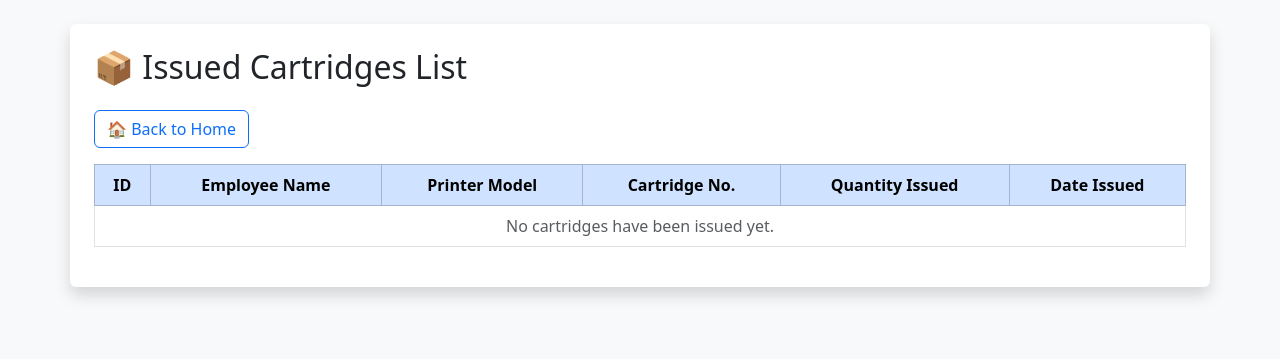
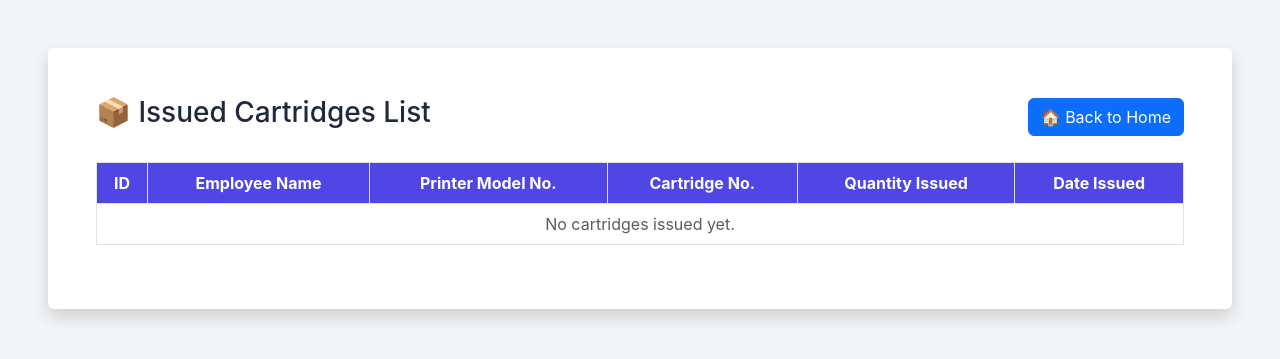
Before and after one commit to chirag1751/PrinterTonerSystem, a Flask app: page /issued-cartridges in a window 1280 px wide. Shown: the top 359 px of the page. Run offline with Flask 3, Linux system fonts and the light colour scheme; the visitor is signed in with stand-in values (Sample User, id 1); some libraries are stand-ins or nearby versions.

Commit message:
Fixed issue-cartridge route, added issued cartridges display, updated employee inserts

```diff
--- a/app.py
+++ b/app.py
@@ -206,7 +206,7 @@ def health_check():
 # ---------- RUN APP ----------
 if __name__ == "__main__":
     import os
-    port = int(os.environ.get("PORT", 5000))
+    port = 5002  # ← hardcoded to 5002
     with app.app_context():
         db.create_all()
     app.run(host="0.0.0.0", port=port)
--- a/insert_employees.sql
+++ b/insert_employees.sql
@@ -1,13 +1,10 @@
--- Drop table if it exists (optional but useful for dev)
 DROP TABLE IF EXISTS employee;
 
--- Create the employee table
 CREATE TABLE employee (
   id SERIAL PRIMARY KEY,
   employee_name VARCHAR(100)
 );
 
--- Insert dummy employee records
 INSERT INTO employee (employee_name) VALUES
 ('John Doe'),
 ('Jane Smith'),
--- a/templates/issued_cartridges.html
+++ b/templates/issued_cartridges.html
@@ -2,45 +2,56 @@
 <html lang="en">
 <head>
   <meta charset="UTF-8" />
-  <title>Issued Cartridges</title>
+  <title>Issued Cartridges List</title>
+  <meta name="viewport" content="width=device-width, initial-scale=1" />
+  <script src="https://cdn.tailwindcss.com"></script>
   <link href="https://cdn.jsdelivr.net/npm/bootstrap@5.3.3/dist/css/bootstrap.min.css" rel="stylesheet"/>
+  <style>
+    body { background-color: #f3f4f6; font-family: 'Inter', sans-serif; }
+    .table thead th { background-color: #4f46e5; color: #fff; }
+    .table-hover tbody tr:hover { background-color: #eef2ff; }
+  </style>
 </head>
-<body class="p-4 bg-light">
 
-<div class="container bg-white p-4 rounded shadow">
-  <h2 class="mb-4">📦 Issued Cartridges List</h2>
+<body class="p-5">
+  <div class="container bg-white rounded shadow p-5">
+    <div class="d-flex justify-content-between align-items-center mb-4">
+      <h1 class="h3 text-gray-800">📦 Issued Cartridges List</h1>
+      <a href="{{ url_for('home') }}" class="btn btn-primary">🏠 Back to Home</a>
+    </div>
 
-  <a href="{{ url_for('home') }}" class="btn btn-outline-primary mb-3">🏠 Back to Home</a>
-
-  <table class="table table-bordered table-hover text-center">
-    <thead class="table-primary">
+    <div class="table-responsive">
+      <table class="table table-bordered table-hover align-middle text-center">
+        <thead>
           <tr>
             <th>ID</th>
             <th>Employee Name</th>
-        <th>Printer Model</th>
+            <th>Printer Model No.</th>
             <th>Cartridge No.</th>
             <th>Quantity Issued</th>
             <th>Date Issued</th>
           </tr>
         </thead>
         <tbody>
-      {% for item in issued_list %}
+          {% for issue in issued_list %}
           <tr>
-        <td>{{ item[0] }}</td>
-        <td>{{ item[1] }}</td>
-        <td>{{ item[2] }}</td>
-        <td>{{ item[3] }}</td>
-        <td>{{ item[4] }}</td>
-        <td>{{ item[5] }}</td>
+            <td>{{ issue.id }}</td>
+            <td>{{ issue.employee_name }}</td>
+            <td>{{ issue.printer_model_no }}</td>
+            <td>{{ issue.cartridge_no }}</td>
+            <td>{{ issue.quantity_issued }}</td>
+            <td>{{ issue.issue_date.strftime('%Y-%m-%d %H:%M') }}</td>
           </tr>
           {% else %}
           <tr>
-        <td colspan="6" class="text-muted">No cartridges have been issued yet.</td>
+            <td colspan="6" class="text-muted">No cartridges issued yet.</td>
           </tr>
           {% endfor %}
         </tbody>
       </table>
     </div>
+  </div>
 
+  <script src="https://cdn.jsdelivr.net/npm/bootstrap@5.3.3/dist/js/bootstrap.bundle.min.js"></script>
 </body>
 </html>
```
Also changed, not shown: models.py (+2 -14 lines). Lines whose indentation alone changed are shown as unchanged.
